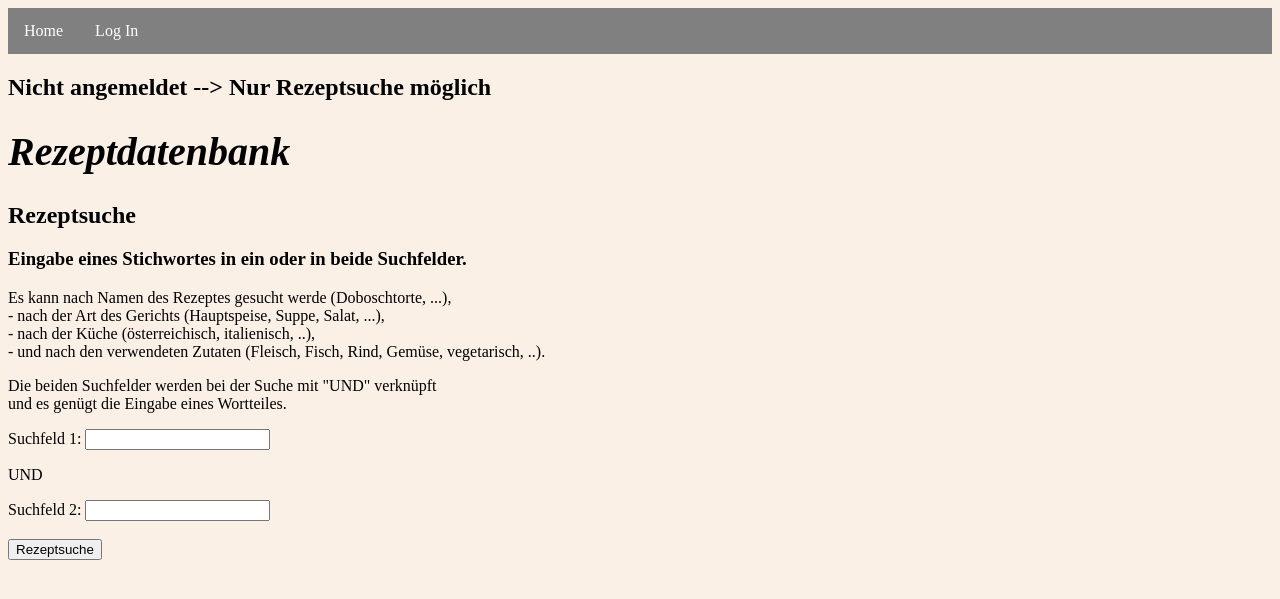
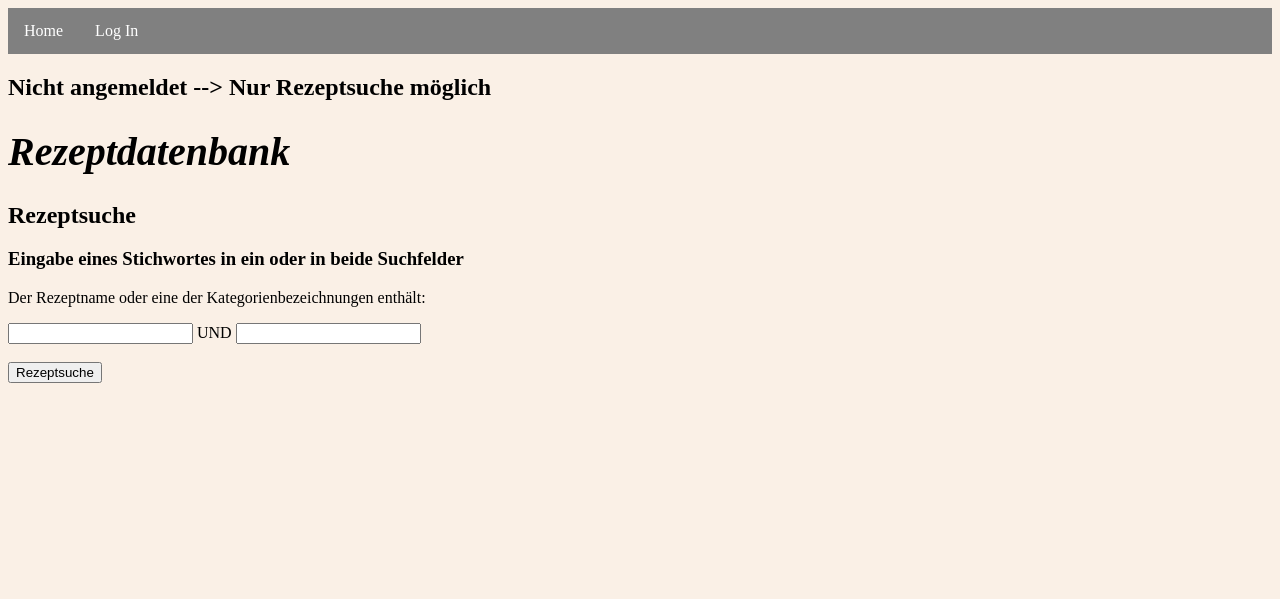
Before and after one commit to Gergerman/rdb-fuer-pa, a Django app: page / in a window 1280 px wide. Shown: the top 599 px of the page. Run offline with Django 3.2, Linux system fonts and the light colour scheme.

Commit message:
css verschönert

```diff
--- a/rezepte/views.py
+++ b/rezepte/views.py
@@ -32,6 +32,7 @@ class RezeptListView(ListView):
         .order_by('bezeichnung'))
 
         suchergebnis = rezeptliste1 & rezeptliste2
+   #     anzahl = len(suchergebnis)
         return suchergebnis
 
 class RezeptDetailView(DetailView):
--- a/templates/base.html
+++ b/templates/base.html
@@ -23,7 +23,7 @@
         color: white;
         }
         tr:nth-child(even){
-            background-color: #f2f2f2;
+            background-color: white;
             }
         tr:nth-child(odd){
             background-color: white;
--- a/templates/home.html
+++ b/templates/home.html
@@ -4,17 +4,12 @@
 {% block content %}
 <h2>Rezeptsuche</h2>
 <form action="{% url 'list' %}" method="get">
-    <h3>Eingabe eines Stichwortes in ein oder in beide Suchfelder.</h3>
-    <p>Es kann nach Namen des Rezeptes gesucht werde (Doboschtorte, ...),<br>
-     - nach der Art des Gerichts (Hauptspeise, Suppe, Salat, ...),<br>
-     - nach der Küche (österreichisch, italienisch, ..),<br>
-     - und nach den verwendeten Zutaten (Fleisch, Fisch, Rind, Gemüse, vegetarisch, ..).</p>
-    <p>Die beiden Suchfelder werden bei der Suche mit "UND" verknüpft<br>
-       und es genügt die Eingabe eines Wortteiles.</p>
-    <label for="SF1">Suchfeld 1:</label>
-    <input type="text" id="SF1" name="SF1"><br>
-    <p>UND</p>
-    <label for="SF2">Suchfeld 2:</label>
+    <h3>Eingabe eines Stichwortes in ein oder in beide Suchfelder</h3>
+    <p>Der Rezeptname oder eine der Kategorienbezeichnungen enthält:</p>
+
+    <label for="SF1"></label>
+    <input type="text" id="SF1" name="SF1"> UND
+    <label for="SF2"></label>
     <input type="text" id="SF2" name="SF2"><br><br>
     <input type="submit" value="Rezeptsuche">
 </form>
--- a/templates/list.html
+++ b/templates/list.html
@@ -19,7 +19,7 @@
         <th style="width:4%">Wer</th>
     </tr>
 
-{% for rezept in suchergebnis %}
+    {% for rezept in suchergebnis %}
     <tr>
         <td><a href="{{ rezept.get_absolute_url }}">{{ rezept.bezeichnung }}</a></td>
         <td>{{ rezept.kategorie }}</td>
@@ -28,7 +28,8 @@
         <td>{{ rezept.koch }}</td>
     </tr>
  <!--      <p><a href="{{ rezept.get_absolute_url }}">{{ rezept.bezeichnung }}</a> von {{ rezept.koch }} Nr.: {{ rezept.pk }}</p> -->
-{% endfor %}
+    {% endfor %}
+
 </table>
 
 {% endblock content %}
--- a/templates/redetail.html
+++ b/templates/redetail.html
@@ -17,9 +17,9 @@
         {% endif %}
 <table style="width:80%">
     <tr>
-        <td>{{ rezept.kategorie }}</td>
-        <td>{{ rezept.kueche }}</td>
-        <td>{{ rezept.art_zutaten }}</td>
+        <td style="width:30%">{{ rezept.kategorie }}</td>
+        <td style="width:20%">{{ rezept.kueche }}</td>
+        <td style="width:30%">{{ rezept.art_zutaten }}</td>
     </tr>
 </table>
 <br>
--- a/templates/reneu.html
+++ b/templates/reneu.html
@@ -3,7 +3,7 @@
 {% block content %}
 <h2>Neues Rezept</h2>
 <form action="" method="post">{% csrf_token %}
-   <p>Name des Rezepts: {{ form.bezeichnung }}</p>
+   <h3>Name des Rezepts: {{ form.bezeichnung }}</h3>
    <table style="width:70%">
        <tr>
            <th>Art des Gerichts</th>
@@ -30,6 +30,6 @@
     </table><br>
     Anmerkungen: {{ form.anmerkungen }}
 
-    <input type="submit" value="Save">
+    <input type="submit" value="Speichern">
 </form>
 {% endblock content %}
```
Also changed, not shown: rezepte/models.py (+40 -4 lines), db.sqlite3, rezepte/migrations/0018_auto_20230118_1807.py (added), rezepte/migrations/0019_auto_20230118_1835.py (added).
